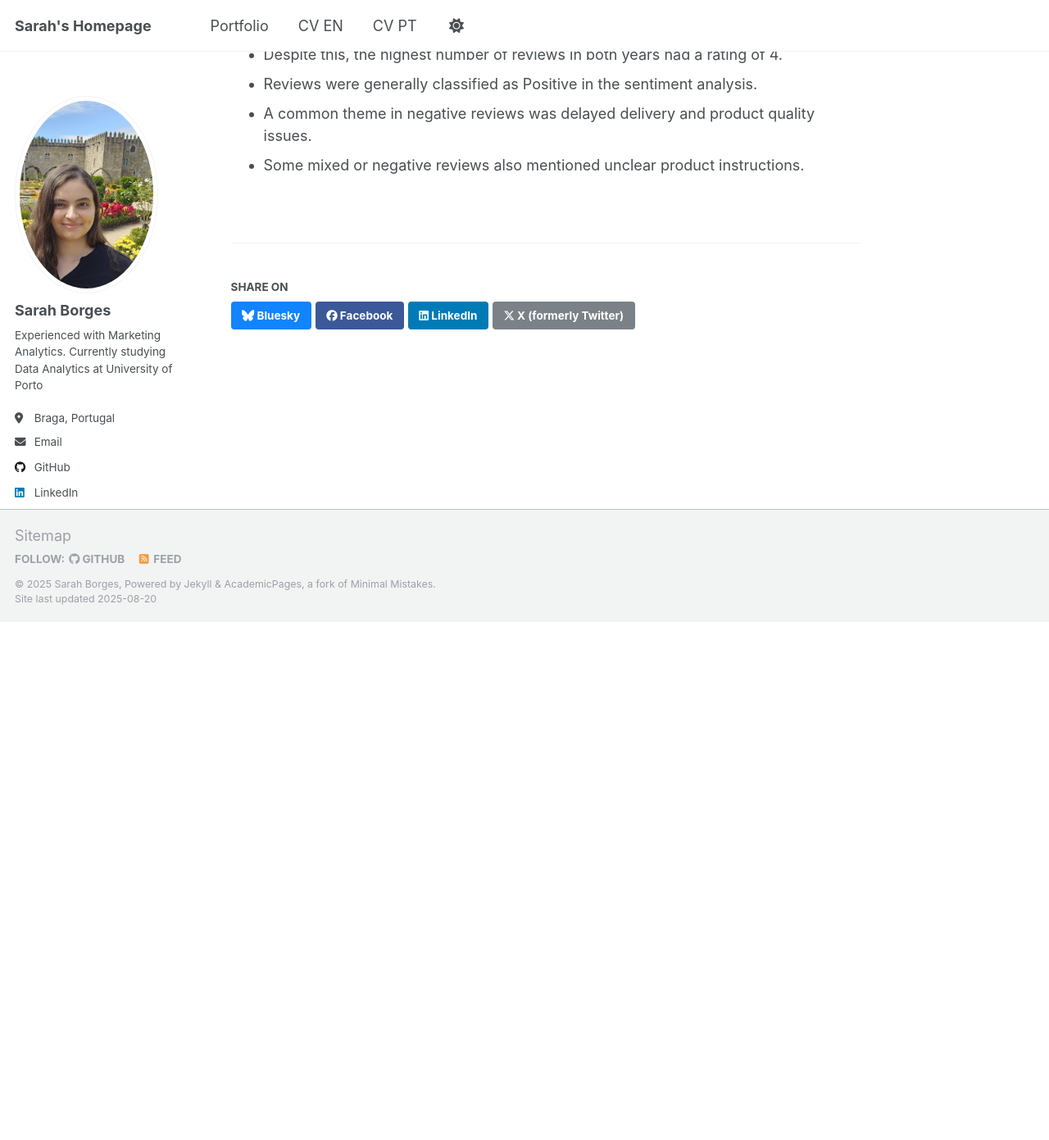
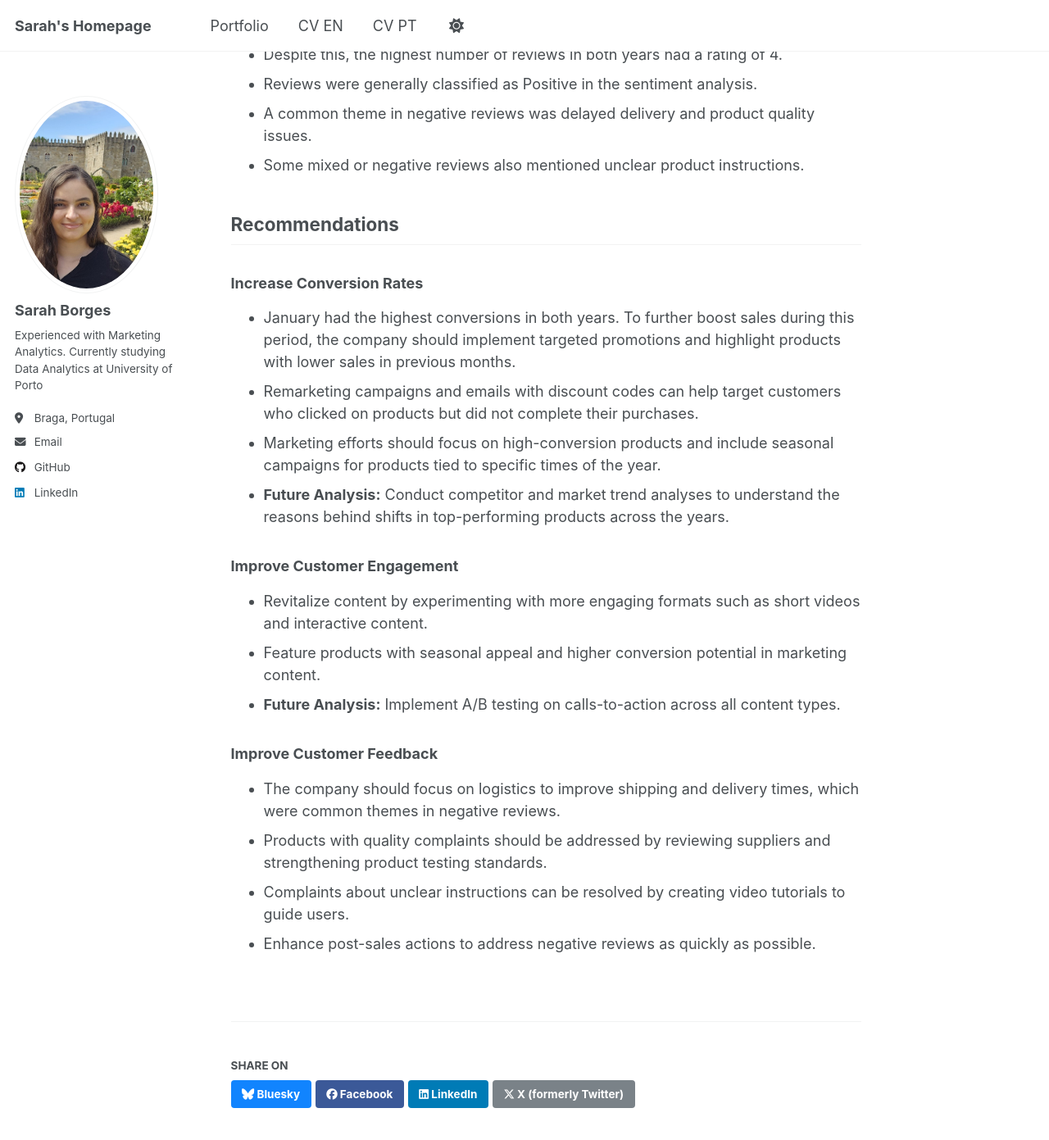
Before and after one commit to sarah-borges-data/sarah-borges-data.github.io, a Jekyll site: the page built from _portfolio/marketing-analytics.html, in a window 1280 px wide and 1400 px high, scrolled down 3110 px. Shown: the top 1391 px of the window at 82% size. Built offline with Jekyll 4.4.1, drawn with Linux system fonts in a browser that asks for light colours; a script that is not in the unit is left out; before the commit the page ends 3869 px from its top, so only the background shows below that.

Commit message:
Update marketing-analytics.html

```diff
--- a/_portfolio/marketing-analytics.html
+++ b/_portfolio/marketing-analytics.html
@@ -90,3 +90,28 @@ collection: portfolio
   <li>A common theme in negative reviews was delayed delivery and product quality issues.</li>
   <li>Some mixed or negative reviews also mentioned unclear product instructions.</li>
 </ul>
+
+<h2>Recommendations</h2>
+
+<h3>Increase Conversion Rates</h3>
+<ul>
+  <li>January had the highest conversions in both years. To further boost sales during this period, the company should implement targeted promotions and highlight products with lower sales in previous months.</li>
+  <li>Remarketing campaigns and emails with discount codes can help target customers who clicked on products but did not complete their purchases.</li>
+  <li>Marketing efforts should focus on high-conversion products and include seasonal campaigns for products tied to specific times of the year.</li>
+  <li><strong>Future Analysis:</strong> Conduct competitor and market trend analyses to understand the reasons behind shifts in top-performing products across the years.</li>
+</ul>
+
+<h3>Improve Customer Engagement</h3>
+<ul>
+  <li>Revitalize content by experimenting with more engaging formats such as short videos and interactive content.</li>
+  <li>Feature products with seasonal appeal and higher conversion potential in marketing content.</li>
+  <li><strong>Future Analysis:</strong> Implement A/B testing on calls-to-action across all content types.</li>
+</ul>
+
+<h3>Improve Customer Feedback</h3>
+<ul>
+  <li>The company should focus on logistics to improve shipping and delivery times, which were common themes in negative reviews.</li>
+  <li>Products with quality complaints should be addressed by reviewing suppliers and strengthening product testing standards.</li>
+  <li>Complaints about unclear instructions can be resolved by creating video tutorials to guide users.</li>
+  <li>Enhance post-sales actions to address negative reviews as quickly as possible.</li>
+</ul>
```
